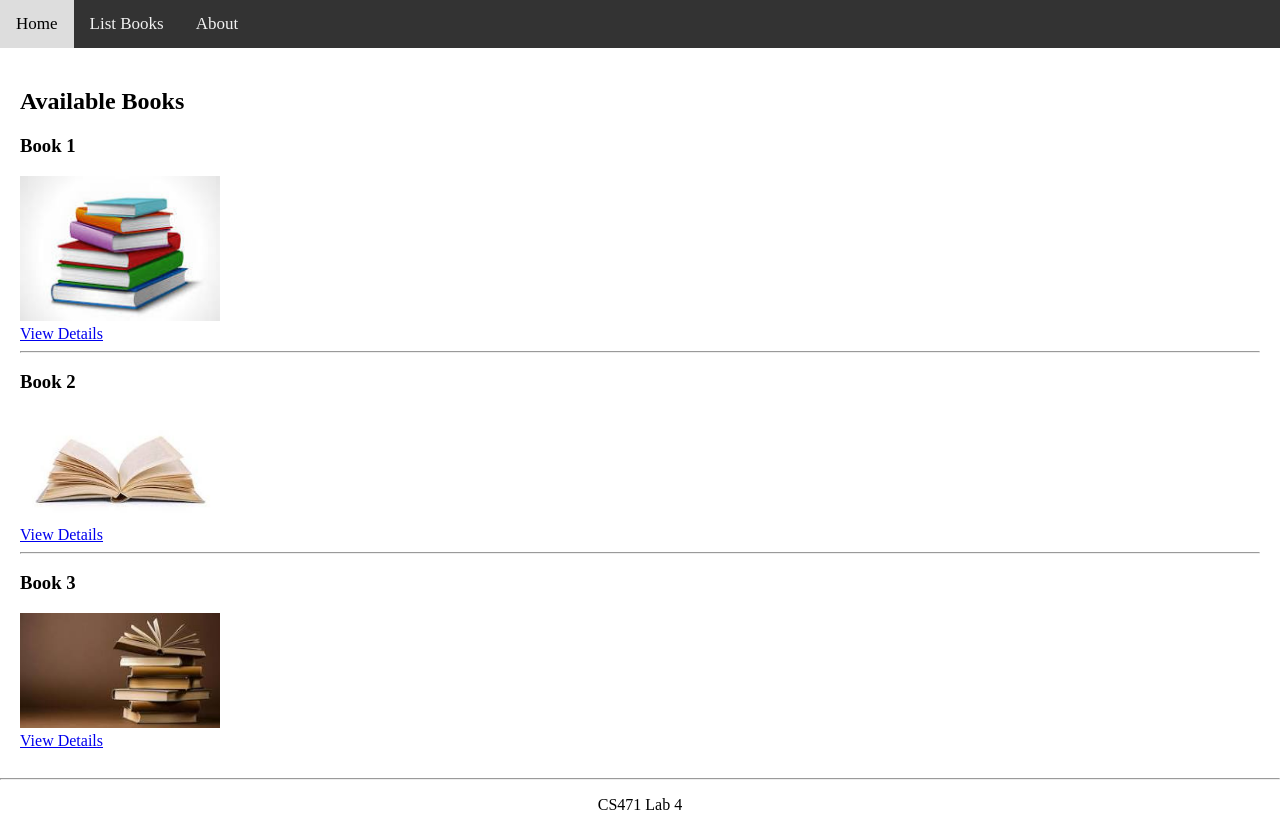
After one commit to Nora226/cs471-lab2, a Django app: page /books/list_books/ in a window 1280 px wide. The commit adds this page. Run offline with Django 5.2, Linux system fonts and the light colour scheme.

Commit message:
Lab 5 completed

```diff
--- a/apps/bookmodule/urls.py
+++ b/apps/bookmodule/urls.py
@@ -2,7 +2,8 @@ from django.urls import path
 from . import views
 
 urlpatterns = [
-    path('', views.index),
-    path('index2/<int:val1>/', views.index2),
-    path('<int:bookId>', views.viewbook),
+    path('', views.index, name="books.index"),
+    path('list_books/', views.list_books, name="books.list_books"),
+    path('aboutus/', views.aboutus, name="books.aboutus"),
+    path('<int:bookId>/', views.viewbook, name="books.view_one_book"),
 ]
--- a/apps/bookmodule/views.py
+++ b/apps/bookmodule/views.py
@@ -1,28 +1,13 @@
 from django.shortcuts import render
-from django.http import HttpResponse
 
-# Task 4 + 5
 def index(request):
-    name = request.GET.get("name") or "world!!"
-    return render(request, "bookmodule/index.html", {"name": name})
+    return render(request, "bookmodule/index.html")
 
-# Task 3
-def index2(request, val1=0):
-    return HttpResponse("value1 = " + str(val1))
+def list_books(request):
+    return render(request, "bookmodule/list_books.html")
 
-# Task 7
+def aboutus(request):
+    return render(request, "bookmodule/aboutus.html")
+
 def viewbook(request, bookId):
-    book1 = {'id': 123, 'title': 'Continuous Delivery', 'author': 'J. Humble and D. Farley'}
-    book2 = {'id': 456, 'title': 'Secrets of Reverse Engineering', 'author': 'E. Eilam'}
-
-    targetBook = None
-
-    if book1['id'] == bookId:
-        targetBook = book1
-
-    if book2['id'] == bookId:
-        targetBook = book2
-
-    context = {'book': targetBook}
-
-    return render(request, 'bookmodule/show.html', context)
+    return render(request, "bookmodule/one_book.html")
--- /dev/null
+++ b/apps/static/styles.css
@@ -0,0 +1,27 @@
+body{
+ margin:0;
+}
+
+.topnav {
+  overflow: hidden;
+  background-color: #333;
+}
+
+.topnav a {
+  float: left;
+  color: #f2f2f2;
+  text-align: center;
+  padding: 14px 16px;
+  text-decoration: none;
+  font-size: 17px;
+}
+
+.topnav a:hover {
+  background-color: #ddd;
+  color: black;
+}
+
+.topnav a.active {
+  background-color: #04AA6D;
+  color: white;
+}
--- /dev/null
+++ b/apps/templates/bookmodule/list_books.html
@@ -0,0 +1,24 @@
+{% extends "layouts/base.html" %}
+{% load static %}
+
+{% block title %}List Books{% endblock %}
+
+{% block content %}
+<h2>Available Books</h2>
+
+<h3>Book 1</h3>
+<img src="{% static 'book1.jpg' %}" width="200"><br>
+<a href="{% url 'books.view_one_book' 1 %}">View Details</a>
+
+<hr>
+
+<h3>Book 2</h3>
+<img src="{% static 'book2.jpg' %}" width="200"><br>
+<a href="{% url 'books.view_one_book' 2 %}">View Details</a>
+
+<hr>
+
+<h3>Book 3</h3>
+<img src="{% static 'book3.jpg' %}" width="200"><br>
+<a href="{% url 'books.view_one_book' 3 %}">View Details</a>
+{% endblock %}
--- /dev/null
+++ b/apps/templates/includes/footer.html
@@ -0,0 +1,2 @@
+<hr>
+<p style="text-align:center;">CS471 Lab 4</p>
--- /dev/null
+++ b/apps/templates/includes/header.html
@@ -0,0 +1,5 @@
+<div class="topnav">
+    <a href="{% url 'books.index' %}">Home</a>
+    <a href="{% url 'books.list_books' %}">List Books</a>
+    <a href="{% url 'books.aboutus' %}">About</a>
+</div>
--- /dev/null
+++ b/apps/templates/layouts/base.html
@@ -0,0 +1,24 @@
+<!DOCTYPE html>
+<html>
+{% load static %}
+<head>
+    <title>{% block title %}{% endblock %}</title>
+
+    <link rel="icon" href="{% static 'qu-icon.png' %}">
+    <meta charset="UTF-8">
+    <link rel="stylesheet" href="{% static 'styles.css' %}">
+</head>
+
+<body>
+
+{% include "includes/header.html" %}
+
+<div style="padding:20px;">
+    {% block content %}
+    {% endblock %}
+</div>
+
+{% include "includes/footer.html" %}
+
+</body>
+</html>
--- a/libraryproject/settings.py
+++ b/libraryproject/settings.py
@@ -117,4 +117,8 @@ USE_TZ = True
 # Static files (CSS, JavaScript, Images)
 # https://docs.djangoproject.com/en/6.0/howto/static-files/
 
-STATIC_URL = 'static/'
+STATIC_URL = '/static/'
+
+STATICFILES_DIRS = [
+    os.path.join(BASE_DIR, 'apps/static'),
+]
```
Also changed, not shown: apps/templates/bookmodule/aboutus.html (added, +8 -0 lines), apps/templates/bookmodule/index.html (+8 -1 lines), apps/templates/bookmodule/one_book.html (added, +9 -0 lines), apps/templates/bookmodule/web lab 5.html (added, +24 -0 lines), apps/static/book1.jpg (added), apps/static/book2.jpg (added), apps/static/book3.jpg (added), apps/static/qu-icon.png (added).
